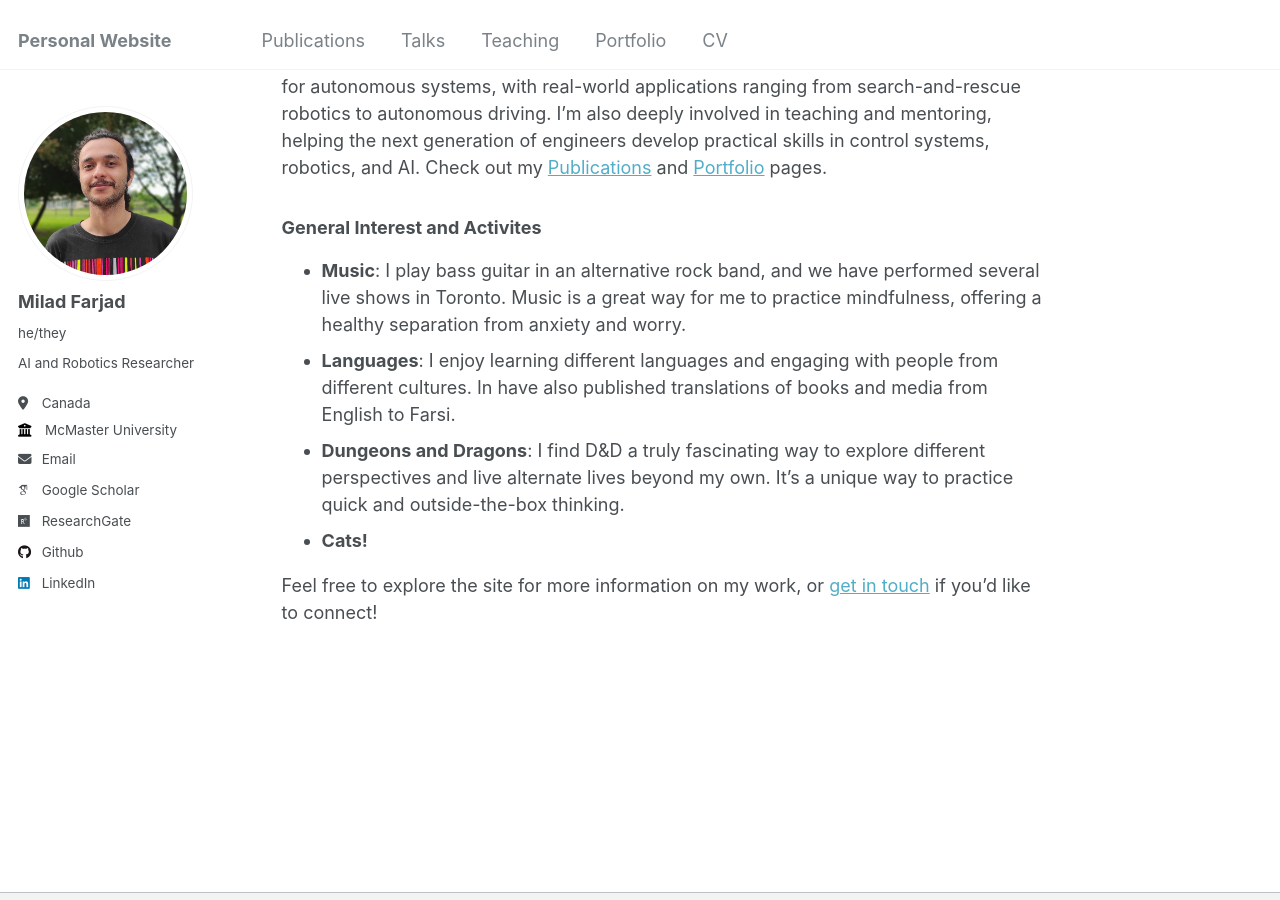
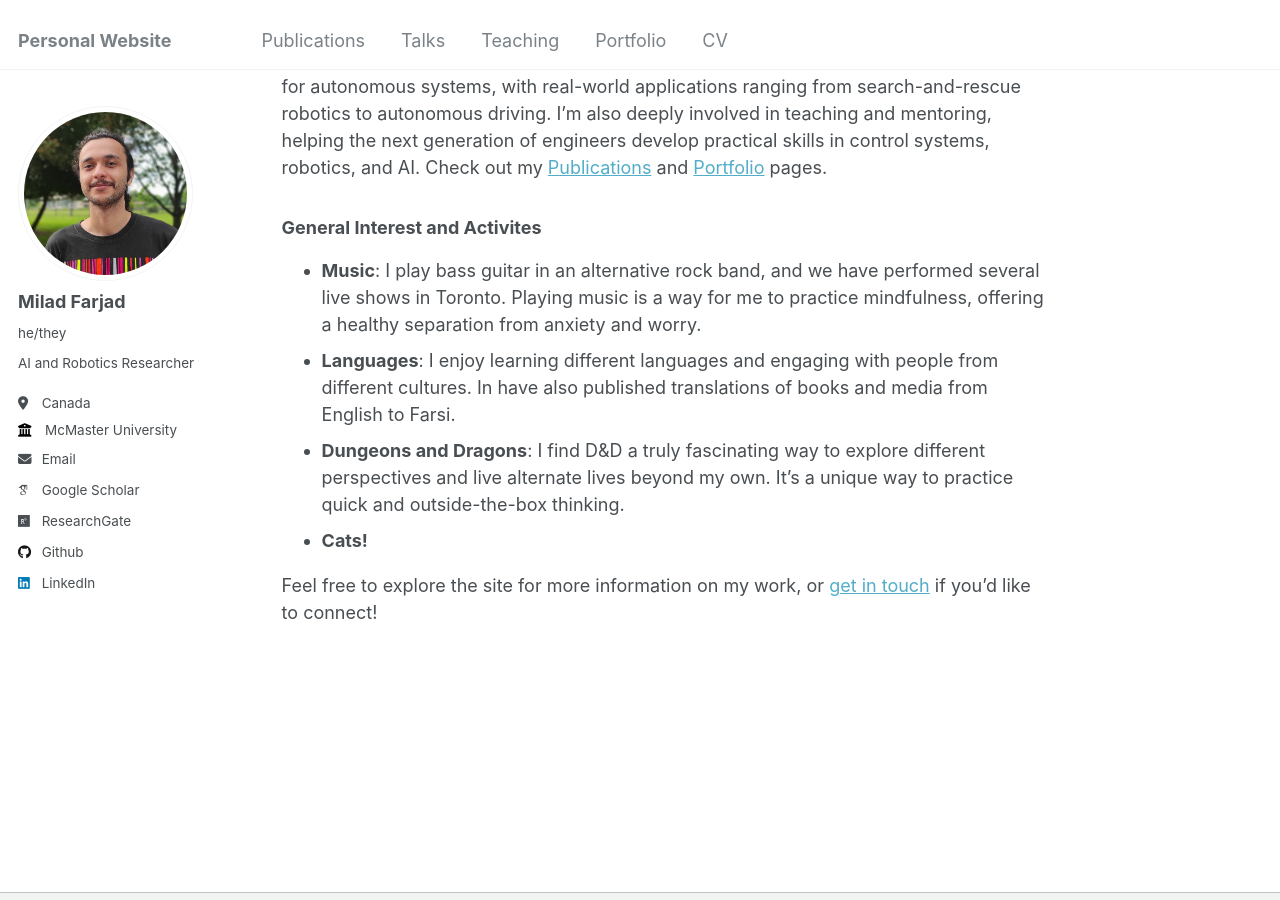
Before and after one commit to mylad13/mylad13.github.io, a Jekyll site: the page built from _pages/about.md, in a window 1280 px wide and 900 px high, scrolled down 667 px. Built offline with Jekyll 4.4.1, drawn with Linux system fonts in a browser that asks for light colours; some web fonts are replaced.

Commit message:
minor changes

```diff
--- a/_pages/about.md
+++ b/_pages/about.md
@@ -19,7 +19,7 @@ I am a PhD candidate in Electrical and Computer Engineering at McMaster Universi
 Currently, my research at McMaster revolves around building scalable, AI-first frameworks for autonomous systems, with real-world applications ranging from search-and-rescue robotics to autonomous driving. I'm also deeply involved in teaching and mentoring, helping the next generation of engineers develop practical skills in control systems, robotics, and AI. Check out my [Publications](https://mylad13.github.io/publications/) and [Portfolio](https://mylad13.github.io/portfolio/) pages.
 
 ### General Interest and Activites
-- **Music**: I play bass guitar in an alternative rock band, and we have performed several live shows in Toronto. Music is a great way for me to practice mindfulness, offering a healthy separation from anxiety and worry.
+- **Music**: I play bass guitar in an alternative rock band, and we have performed several live shows in Toronto. Playing music is a way for me to practice mindfulness, offering a healthy separation from anxiety and worry.
 - **Languages**: I enjoy learning different languages and engaging with people from different cultures. In have also published translations of books and media from English to Farsi.
 - **Dungeons and Dragons**: I find D&D a truly fascinating way to explore different perspectives and live alternate lives beyond my own. It's a unique way to practice quick and outside-the-box thinking.
 - **Cats!**
```
